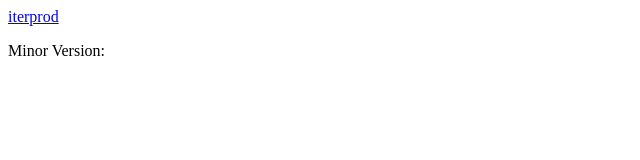
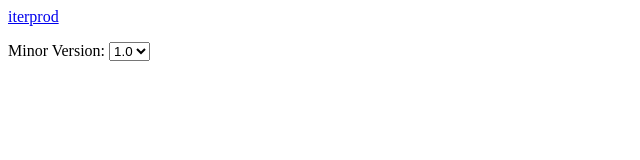
Before and after one commit to johannes-programming/iterprod, a plain HTML site: page docs/index.html in a window 1280 px wide. Shown: the full height of the page, 0-640 px from the left. Drawn offline with Linux system fonts and the light colour scheme.

Commit message:
docs/index.html

```diff
--- a/docs/index.html
+++ b/docs/index.html
@@ -8,6 +8,9 @@
             <a href="https://iterprod.johannes-programming.online/">iterprod</a>
             <p>
                 Minor Version:
+                <select id="version">
+                    <option selected>1.0</option>
+                </select>
             </p>
         </header>
     </body>
```
